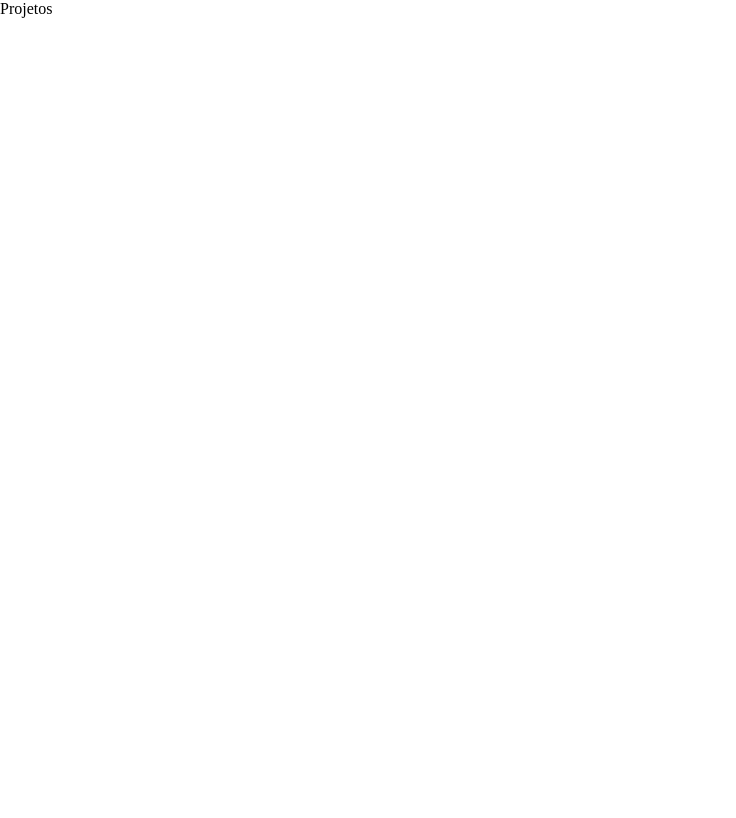
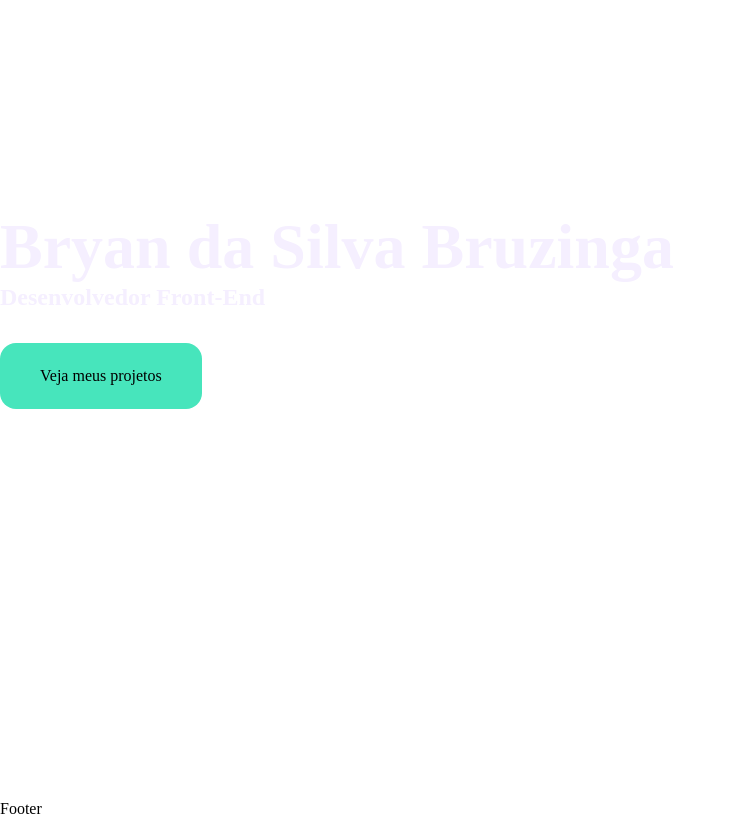
Before and after one commit to bryanbruzinga/Portfolio, a Next.js app: page /Projetos in a window 1280 px wide. Shown: the whole page, without its empty margins (0-736 px from the left). Built offline with nearby package versions, Linux system fonts and the light colour scheme.

Commit message:
Criação e estilização dos elementos do header

```diff
--- a/components/Header.js
+++ b/components/Header/Header.js
@@ -1,5 +1,6 @@
 import Link from "next/link";
 import styles from "./Header.module.css";
+import HeaderBody from "./HeaderBody";
 
 const Header = () => {
   return (
@@ -22,12 +23,8 @@ const Header = () => {
             <Link href="/">Entre em contato</Link>
           </li>
         </ul>
+        <HeaderBody />
       </nav>
-      <div className={styles.titleGroup}>
-        <h1 className={styles.title}>Bryan da Silva Bruzinga</h1>
-        <h2 className={styles.subtitle}>Desenvolvedor Front-End</h2>
-        <Link href="/projetos">Veja meus projetos</Link>
-      </div>
     </header>
   );
 };
--- /dev/null
+++ b/components/Header/Header.module.css
@@ -0,0 +1,16 @@
+.header {
+    width: 100%;
+    height: 100vh;
+}
+
+.navHeader ul {
+    display: flex;
+    justify-content: flex-end;
+    align-items: center;
+}
+
+.navHeader ul li a {
+    padding: 1rem;
+    margin: 1rem;
+    color: #fff;
+}
--- /dev/null
+++ b/components/Header/HeaderBody.js
@@ -0,0 +1,15 @@
+import Link from "next/link";
+import React from "react";
+import styles from "./HeaderBody.module.css";
+
+const HeaderBody = () => {
+  return (
+    <div className={styles.titleGroup}>
+      <h1 className={styles.title}>Bryan da Silva Bruzinga</h1>
+      <h2 className={styles.subtitle}>Desenvolvedor Front-End</h2>
+      <Link href="/projetos">Veja meus projetos</Link>
+    </div>
+  );
+};
+
+export default HeaderBody;
--- a/components/Header.module.css
+++ b/components/Header/HeaderBody.module.css
@@ -1,19 +1,3 @@
-.header {
-    width: 100%;
-    height: 100vh;
-}
-
-.navHeader ul {
-    display: flex;
-    justify-content: flex-end;
-    align-items: center;
-}
-
-.navHeader ul li a {
-    padding: 1rem;
-    margin: 1rem;
-    color: #fff;
-}
 .titleGroup {
     margin-top: 12rem;
     max-width: 700px;
--- a/pages/Projetos.js
+++ b/pages/Projetos.js
@@ -1,7 +1,14 @@
 import React from "react";
+import Footer from "../components/Footer";
+import Header from "../components/Header/Header";
 
 const projetos = () => {
-  return <div>Projetos</div>;
+  return (
+    <div>
+      <Header />
+      <Footer />
+    </div>
+  );
 };
 
 export default projetos;
--- a/pages/index.js
+++ b/pages/index.js
@@ -1,5 +1,5 @@
 import Footer from "../components/Footer";
-import Header from "../components/Header";
+import Header from "../components/Header/Header";
 import styles from "../styles/Home.module.css";
 
 export default function Home() {
```
